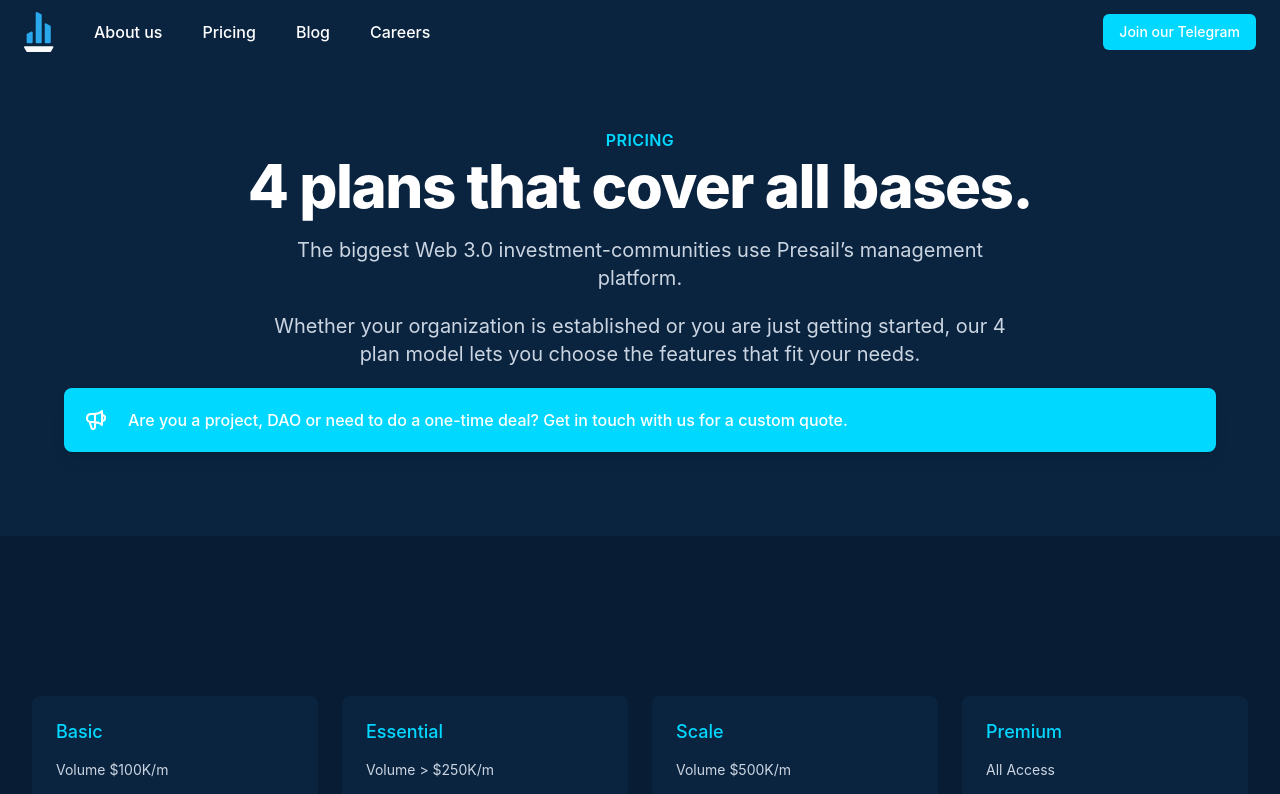
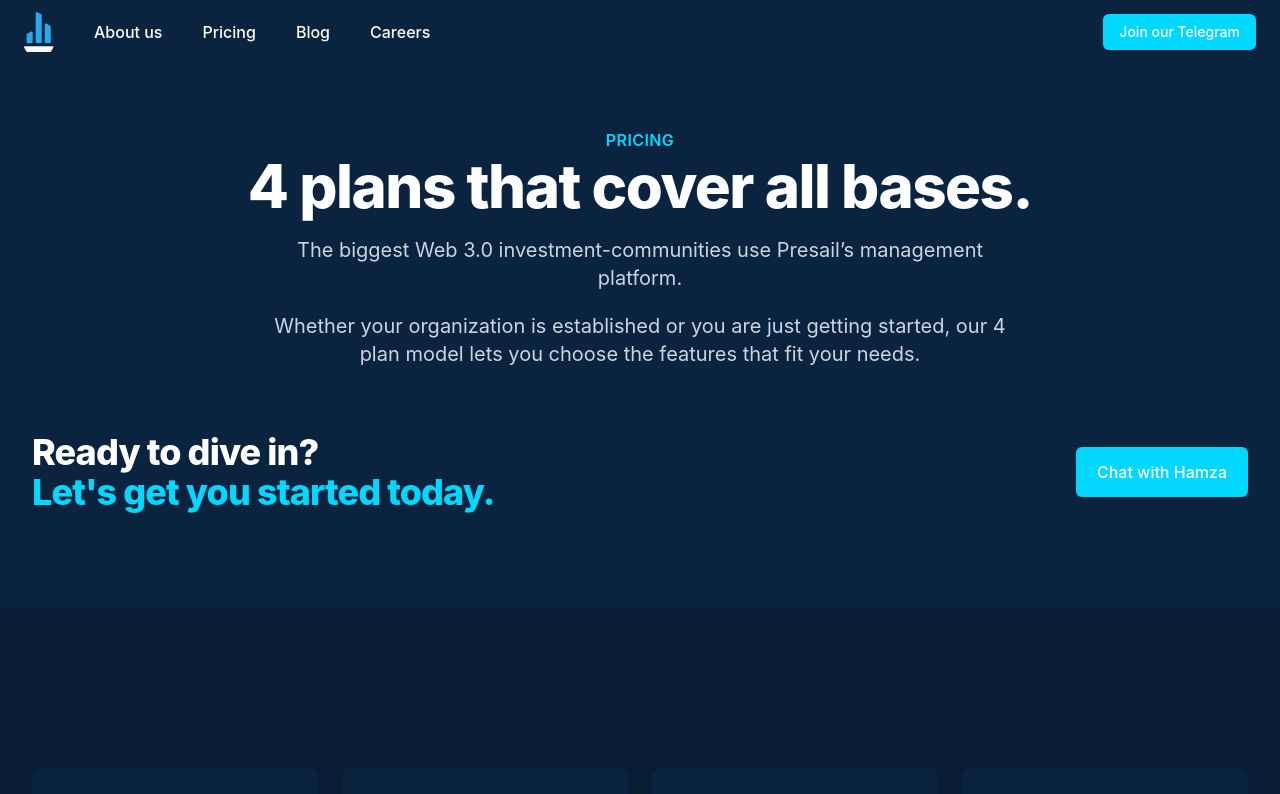
Before and after one commit to datablock-ai/presail-website, a Next.js app: page /pricing in a window 1280 px wide. Shown: the top 794 px of the page. Built offline with nearby package versions, Linux system fonts and the light colour scheme.

Commit message:
Improve Pricing and About us page

```diff
--- /dev/null
+++ b/components/AboutHero.js
@@ -0,0 +1,20 @@
+export default function AboutHero() {
+  return (
+    <div className="bg-background">
+      <div className="mx-auto pt-12 px-4 max-w-7xl sm:px-6 lg:px-8">
+        <div className="space-y-12">
+          <div className="space-y-5 sm:space-y-4 md:max-w-xl lg:max-w-3xl xl:max-w-none">
+            <h2 className="text-3xl font-extrabold text-white tracking-tight sm:text-4xl">About us</h2>
+            <p className="text-xl text-slate-300 max-w-4xl">
+              Community-driven funding allows anyone, anywhere, to come together and raise capital towards a common goal.
+              Be it investing in an early-stage web 3.0 project in return for tokens or pooling funds to bid on a copy of the US constitution.
+            </p>
+            <p className="text-xl text-slate-300 max-w-4xl pt-10">
+              Presail is about enabling these communities.
+            </p>
+          </div>
+        </div>
+      </div>
+    </div>
+  )
+}
--- a/components/Clients.js
+++ b/components/Clients.js
@@ -81,7 +81,7 @@
     <div className="bg-deepbackground">
       <div className="max-w-7xl mx-auto py-12 px-4 sm:px-6 lg:py-36 lg:px-8">
         <p className="text-center text-base font-semibold uppercase text-white tracking-wider">
-          You'll be in good company
+          The most innovative communities trust Presail
         </p>
         <div className="mt-6 grid grid-cols-2 gap-0.5 md:grid-cols-5 lg:mt-8">
           {logos.map(({ logo }, i) => (
--- a/components/Employees.js
+++ b/components/Employees.js
@@ -52,16 +52,12 @@
 export default function Employees() {
   return (
     <div className="bg-background">
-      <div className="mx-auto py-12 px-4 max-w-7xl sm:px-6 lg:px-8 lg:py-24">
+      <div className="mx-auto py-12 px-4 max-w-7xl sm:px-6 lg:px-8 lg:pb-24">
         <div className="space-y-12">
           <div className="space-y-5 sm:space-y-4 md:max-w-xl lg:max-w-3xl xl:max-w-none">
             <h2 className="text-3xl font-extrabold text-white tracking-tight sm:text-4xl">Meet our team</h2>
             <p className="text-xl text-slate-300 max-w-4xl">
-              Community-driven funding allows anyone, anywhere, to come together and raise capital towards a common goal.
-              Be it investing in an early-stage web 3.0 project in return for tokens or pooling funds to bid on a copy of the US constitution.
-            </p>
-            <p className="text-xl text-slate-300 max-w-4xl pt-10">
-              Presail is about enabling these communities. Meet the team that aims to make early-stage investments more accessible than ever before.
+              We're a remote-first company motivated by working on complex problems.
             </p>
           </div>
           <ul role="list" className="space-y-4 sm:grid sm:grid-cols-2 sm:gap-6 sm:space-y-0 lg:grid-cols-3 lg:gap-8">
@@ -69,7 +65,7 @@
               <li key={person.name} className="py-10 px-6 bg-deepbackground flex place-content-center text-center rounded-lg xl:px-10 xl:text-left">
                 <div className="space-y-6 xl:space-y-10">
                   <img className="mx-auto h-40 w-40 rounded-full xl:w-56 xl:h-56 grayscale" src={person.imageUrl} alt="" />
-                  <div className="space-y-2 xl:flex xl:items-center">
+                  <div className="space-y-2 place-content-center text-center xl:flex xl:items-center">
                     <div className="font-medium text-lg leading-6 space-y-1">
                       <h3 className="text-white">{person.name}</h3>
                       <p className="text-indigo-400">{person.role}</p>
--- /dev/null
+++ b/components/PricingCTA.js
@@ -0,0 +1,22 @@
+export default function PricingCTA() {
+  return (
+    <div className="bg-background">
+      <div className="max-w-7xl mx-auto pb-12 px-4 sm:px-6 lg:pb-24 lg:px-8 lg:flex lg:items-center lg:justify-between">
+        <h2 className="text-3xl font-extrabold tracking-tight text-white md:text-4xl">
+          <span className="block">Ready to dive in?</span>
+          <span className="block text-indigo-400">Let's get you started today.</span>
+        </h2>
+        <div className="mt-8 flex lg:mt-0 lg:flex-shrink-0">
+          <div className="inline-flex rounded-md shadow">
+            <a
+              href="https://t.me/zerocap"
+              className="inline-flex items-center justify-center px-5 py-3 border border-transparent text-base font-medium rounded-md text-white bg-indigo-400 hover:bg-indigo-700"
+            >
+              Chat with Hamza
+            </a>
+          </div>
+        </div>
+      </div>
+    </div>
+  )
+}
--- a/components/PricingHero.js
+++ b/components/PricingHero.js
@@ -15,24 +15,6 @@
           <p className="max-w-3xl mt-5 mx-auto text-xl text-slate-300">
           Whether your organization is established or you are just getting started, our 4 plan model lets you choose the features that fit your needs.
           </p>
-
-          <div className="inset-x-0 pb-2 sm:pb-5 mt-5">
-            <div className="max-w-7xl mx-auto px-2 sm:px-6 lg:px-8">
-              <div className="p-2 rounded-lg bg-indigo-400 shadow-lg sm:p-3">
-                <div className="flex items-center justify-between flex-wrap">
-                  <div className="w-0 flex-1 flex items-center">
-                    <span className="flex p-2 rounded-lg bg-indigo-900">
-                      <SpeakerphoneIcon className="h-6 w-6 text-white" aria-hidden="true" />
-                    </span>
-                    <p className="ml-3 font-medium text-white truncate">
-                      <span className="md:hidden">Contact us for custom quote</span>
-                      <span className="hidden md:inline">Are you a project, DAO or need to do a one-time deal? Get in touch with us for a custom quote.</span>
-                    </p>
-                  </div>
-                </div>
-              </div>
-            </div>
-          </div>
         </div>
       </div>
     </div>
--- a/components/Tiers.js
+++ b/components/Tiers.js
@@ -80,6 +80,9 @@
             </div>
           ))}
         </div>
+        <p className="text-slate-300 text-center mt-5">
+          Are you a project, DAO or need to do a one-time deal? Get in touch with us for a custom quote.
+        </p>
       </div>
     </div>
   )
--- a/pages/about.js
+++ b/pages/about.js
@@ -1,6 +1,7 @@
 import Head from 'next/head'
 
 import Header from '../components/Header'
+import AboutHero from '../components/AboutHero'
 import Employees from '../components/Employees'
 import Footer from '../components/Footer'
 
@@ -13,6 +14,7 @@
       </Head>
       <div className="antialiased">
         <Header />
+        <AboutHero />
         <Employees />
         <Footer />
       </div>
--- a/pages/pricing.js
+++ b/pages/pricing.js
@@ -2,6 +2,7 @@
 
 import Header from '../components/Header'
 import PricingHero from '../components/PricingHero'
+import PricingCTA from '../components/PricingCTA'
 import Tiers from '../components/Tiers'
 import Faq from '../components/Faq'
 import Footer from '../components/Footer'
@@ -16,6 +17,7 @@
       <div className="antialiased">
         <Header />
         <PricingHero />
+        <PricingCTA />
         <Tiers />
         <Faq />
         <Footer />
```
